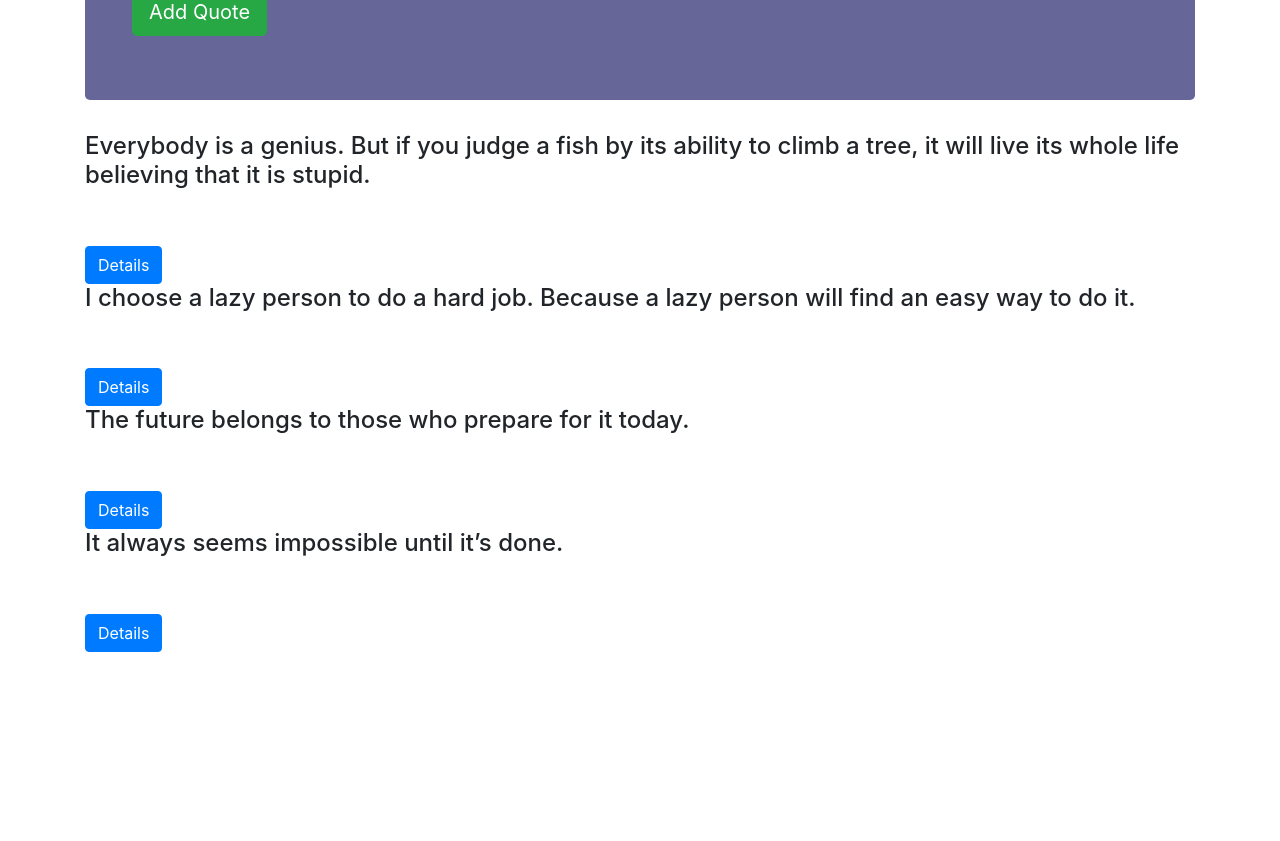
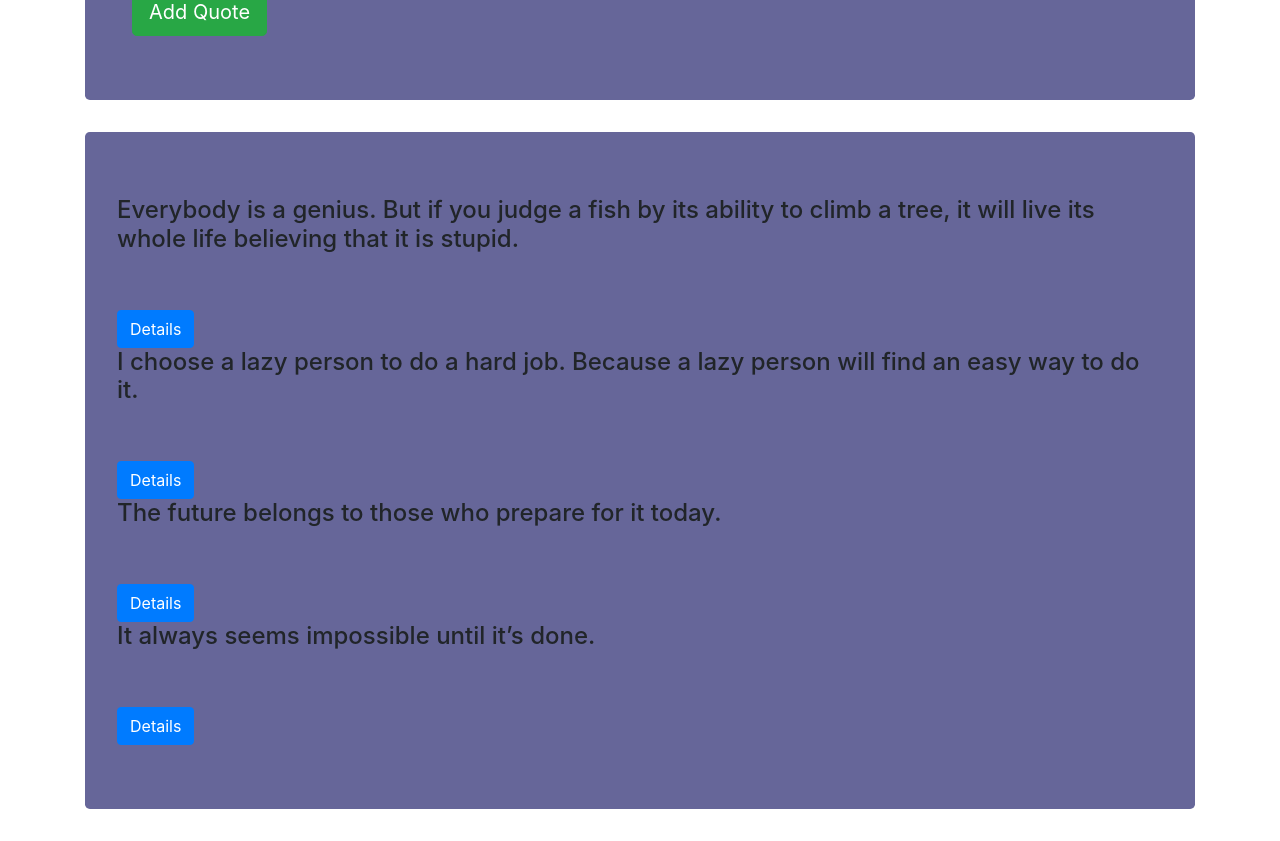
Before and after one commit to vanmo9/Quote, an Angular app: page / in a window 1280 px wide. Shown: the part 540-1381 px from the top of the page. Before the commit the page ends 1192 px from the top, so only its background shows below. Built offline with nearby package versions, Linux system fonts and the light colour scheme; what angular-bootstrap-md would draw is missing.

Commit message:
add publisher

```diff
--- a/src/app/quotes-details/quotes-details.component.html
+++ b/src/app/quotes-details/quotes-details.component.html
@@ -1,4 +1,5 @@
-<p>This quote was written by {{quote.name}} on {{quote.writtenDate|date|uppercase}}</p>
+<p>This quote was written by {{quote.name}} on {{quote.completeDate|date|uppercase}}</p>
+<p></p>
 
 <br>
 <div>
--- a/src/app/quotes/quotes.component.html
+++ b/src/app/quotes/quotes.component.html
@@ -7,7 +7,7 @@
       </div>
     </div>
   </div>
-
+  <div class="jumbotron">
     <div class="col-md-13">
       <div class="" *ngFor="let quote of Quotes;let i = 'index'">
 
@@ -21,5 +21,6 @@
 
       </div>
     </div>
+  </div>
 
 </div>
```
Lines whose indentation alone changed are shown as unchanged.
